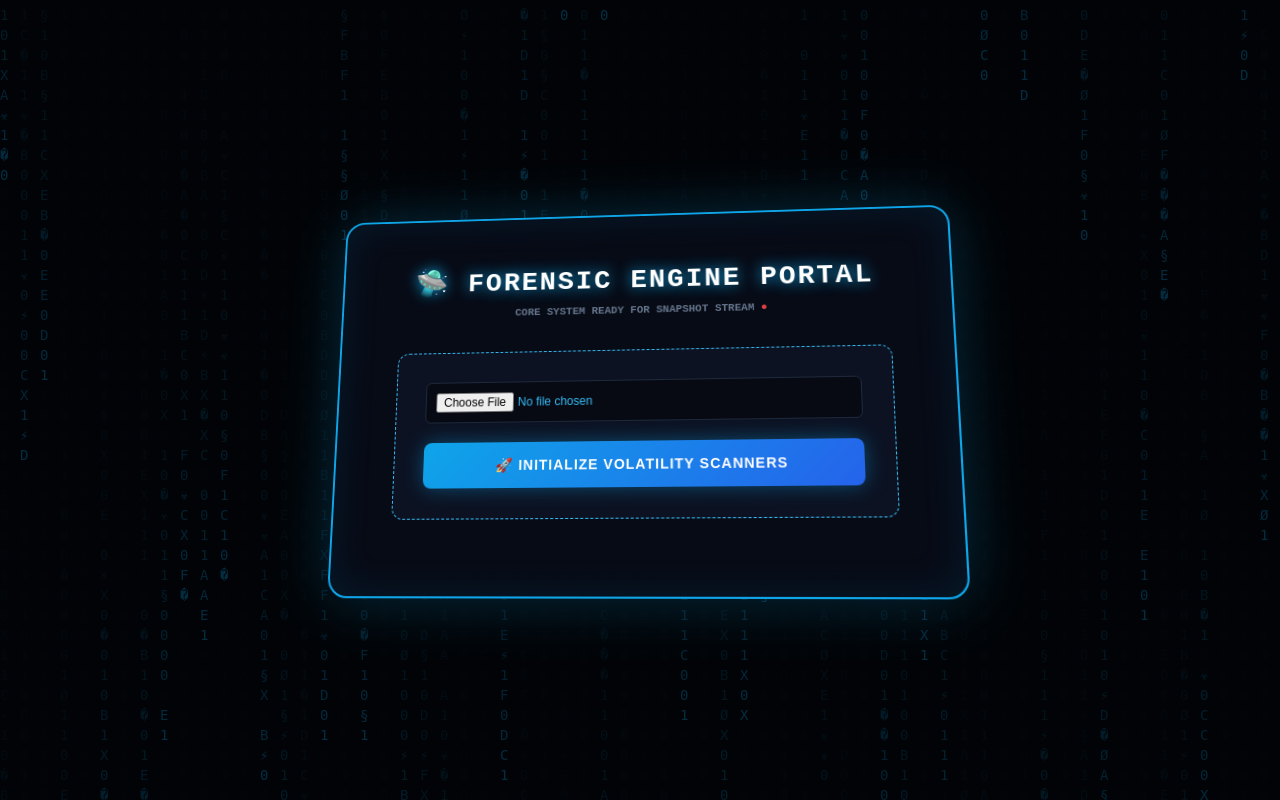
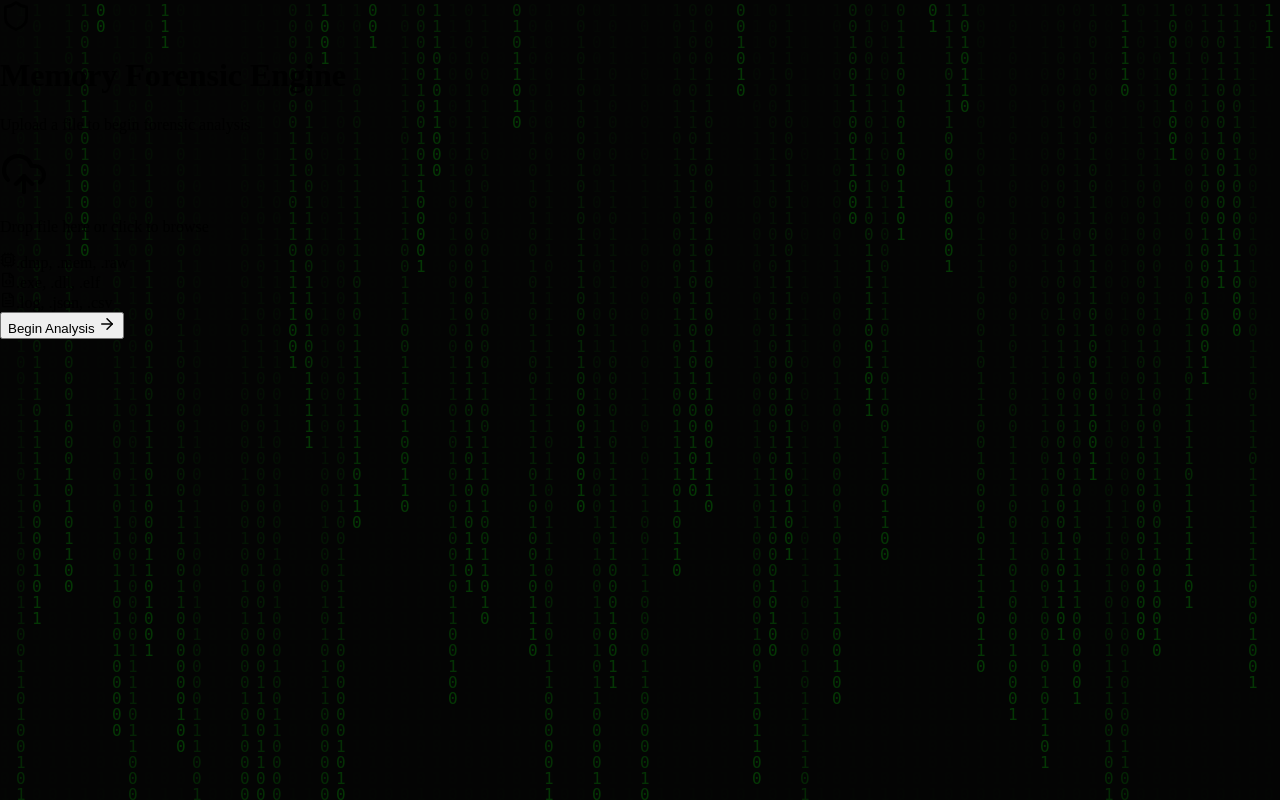
Before and after one commit to Prasannakumar005/Memory-Forensic-Engine, a Flask app: page / in a window 1280 px wide. Run offline with Flask 3, Linux system fonts and the light colour scheme.

Commit message:
Update index.html

```diff
--- a/templates/index.html
+++ b/templates/index.html
@@ -2,130 +2,134 @@
 <html lang="en">
 <head>
   <meta charset="UTF-8">
-    <title>🛸 Advanced 3D Cyber Forensics Lab</title>
+  <meta name="viewport" content="width=device-width, initial-scale=1.0">
+  <title>Memory Forensic Engine</title>
+  <link rel="preconnect" href="https://fonts.googleapis.com">
+  <link rel="preconnect" href="https://fonts.gstatic.com" crossorigin>
+  <link href="https://fonts.googleapis.com/css2?family=Inter:wght@400;500;600;700&family=JetBrains+Mono:wght@400;600&display=swap" rel="stylesheet">
+  <link rel="stylesheet" href="/static/css/main.css">
   <style>
+    /* Background Modification Starts */
     body {
-            background: #020408;
-            color: #38bdf8;
-            font-family: 'Courier New', Courier, monospace;
-            margin: 0; padding: 0;
-            overflow: hidden;
+      background-color: #050505 !important;
+      margin: 0;
+      overflow-x: hidden;
+    }
+    #matrix-bg {
+      position: fixed;
+      top: 0;
+      left: 0;
+      width: 100%;
+      height: 100%;
+      z-index: -1;
+      opacity: 0.2;
+    }
+    /* Background Modification Ends */
+
+    .notification-toast {
+      position: fixed;
+      top: 24px;
+      right: 24px;
+      background: var(--bg-surface);
+      border: 1px solid var(--danger-border);
+      box-shadow: var(--shadow-lg);
+      padding: var(--sp-3) var(--sp-5);
+      border-radius: var(--radius-md);
+      color: var(--danger);
+      font-family: var(--font-sans);
+      font-size: var(--text-sm);
+      font-weight: 600;
       display: flex;
-            justify-content: center;
       align-items: center;
-            height: 100vh;
-            perspective: 1000px;
+      gap: var(--sp-2);
+      z-index: 9999;
+      animation: slideInRight 0.35s var(--ease-out);
+      transition: all 0.3s var(--ease-out);
     }
-
-        /* 💾 CANVAS BACKDROP */
-        canvas {
-            position: absolute;
-            top: 0; left: 0;
-            width: 100%; height: 100%;
-            z-index: 1;
-            opacity: 0.25;
+    @keyframes slideInRight {
+      from { transform: translateX(120%); opacity: 0; }
+      to { transform: translateX(0); opacity: 1; }
     }
-
-        /* 🌌 INTERACTIVE 3D GLOW PORTAL CARD */
-        .portal-container {
-            background: rgba(8, 12, 24, 0.85);
-            border: 2px solid #0ea5e9;
-            padding: 50px 60px;
-            border-radius: 20px;
-            text-align: center;
-            backdrop-filter: blur(25px);
-            box-shadow: 0 0 60px rgba(14, 165, 233, 0.25), inset 0 0 40px rgba(14, 165, 233, 0.1);
-            transform: rotateX(10deg) rotateY(-5deg);
-            transition: transform 0.1s ease-out;
-            z-index: 5;
-            max-width: 500px;
-            width: 100%;
-        }
-
-        h1 {
-            font-size: 28px; color: #fff;
-            text-shadow: 0 0 15px #0ea5e9;
-            margin: 0 0 10px 0; letter-spacing: 2px;
-        }
-
-        .status-alert {
-            font-size: 11px; color: #64748b; margin-bottom: 35px; font-weight: bold;
-        }
-        .pulse-dot { color: #ef4444; animation: pulse 1s infinite alternate; }
-
-        .upload-box {
-            background: rgba(15, 23, 42, 0.6);
-            border: 1px dashed #38bdf8;
-            padding: 30px; border-radius: 12px; margin-bottom: 25px;
-        }
-
-        input[type="file"] {
-            color: #38bdf8; background: #070a13;
-            padding: 10px; border: 1px solid #1e293b;
-            border-radius: 6px; width: 100%; box-sizing: border-box;
-            cursor: pointer; font-size: 12px;
-        }
-
-        .cyber-btn {
-            background: linear-gradient(135deg, #0ea5e9 0%, #2563eb 100%);
-            color: white; padding: 15px; border: none; border-radius: 8px;
-            font-size: 14px; font-weight: bold; cursor: pointer;
-            box-shadow: 0 0 20px rgba(14, 165, 233, 0.4); width: 100%;
-            transition: all 0.3s ease; letter-spacing: 1px;
-        }
-        .cyber-btn:hover { box-shadow: 0 0 35px #38bdf8; transform: translateY(-2px); }
-
-        @keyframes pulse { from { opacity: 0.3; } to { opacity: 1; } }
   </style>
 </head>
-<body>
+<body class="upload-page">
 
-    <canvas id="matrixCanvas"></canvas>
+  <canvas id="matrix-bg"></canvas>
 
-    <div class="portal-container" id="portal">
-        <h1>🛸 FORENSIC ENGINE PORTAL</h1>
-        <div class="status-alert">CORE SYSTEM READY FOR SNAPSHOT STREAM <span class="pulse-dot">●</span></div>
+  <form id="uploadForm" action="/upload_dump" method="POST" enctype="multipart/form-data">
+    <div class="upload-card card card-raised">
+      <header class="flex flex-col items-center mb-6">
+        <div class="flex items-center gap-3 mb-2">
+          <i data-lucide="shield" style="width:32px;height:32px;" class="text-accent"></i>
+          <h1>Memory Forensic Engine</h1>
+        </div>
+        <p class="text-secondary text-sm">Upload a file to begin forensic analysis</p>
+      </header>
 
-        <div class="upload-box">
-            <form action="/upload_dump" method="POST" enctype="multipart/form-data">
-                <input type="file" name="file" required style="margin-bottom: 20px;"><br>
-                <button type="submit" class="cyber-btn">🚀 INITIALIZE VOLATILITY SCANNERS</button>
-            </form>
-        </div>
+      <div class="upload-zone" id="uploadZone">
+        <i data-lucide="upload-cloud" class="icon-upload" style="width:48px;height:48px;"></i>
+        <p class="text-muted mt-3" id="dropText">Drop file here or click to browse</p>
+        <input type="file" id="fileInput" name="file" hidden>
+        <span class="file-name font-mono text-sm mt-2" id="fileName"></span>
       </div>
 
+      <div class="file-hints mt-4">
+        <div class="file-hint"><i data-lucide="cpu" style="width:16px;height:16px;"></i><span class="font-mono text-xs">.dmp, .mem, .raw</span></div>
+        <div class="file-hint"><i data-lucide="file-code" style="width:16px;height:16px;"></i><span class="font-mono text-xs">.exe, .dll, .elf</span></div>
+        <div class="file-hint"><i data-lucide="file-text" style="width:16px;height:16px;"></i><span class="font-mono text-xs">.log, .json, .csv</span></div>
+      </div>
+
+      <button type="submit" id="submitBtn" class="btn btn-primary btn-lg w-full mt-4">
+        <span>Begin Analysis</span>
+        <i data-lucide="arrow-right" style="width:18px;height:18px;"></i>
+      </button>
+    </div>
+  </form>
+
+  <script src="https://unpkg.com/lucide@latest/dist/umd/lucide.min.js"></script>
   <script>
-        const portal = document.getElementById('portal');
-        document.addEventListener('mousemove', (e) => {
-            let xAxis = (window.innerWidth / 2 - e.pageX) / 25;
-            let yAxis = (window.innerHeight / 2 - e.pageY) / 25;
-            portal.style.transform = `rotateY(${-xAxis}deg) rotateX(${yAxis}deg)`;
-        });
-
-        // Matrix Background Logic
-        const canvas = document.getElementById('matrixCanvas');
+    /* Matrix Effect Script */
+    const canvas = document.getElementById('matrix-bg');
     const ctx = canvas.getContext('2d');
     canvas.width = window.innerWidth;
     canvas.height = window.innerHeight;
+    const binary = "01010101010101010101";
+    const fontSize = 16;
+    const columns = canvas.width / fontSize;
+    const drops = Array(Math.floor(columns)).fill(1);
+    function draw() {
+      ctx.fillStyle = 'rgba(0, 0, 0, 0.05)';
+      ctx.fillRect(0, 0, canvas.width, canvas.height);
+      ctx.fillStyle = '#0f0';
+      ctx.font = fontSize + 'px monospace';
+      for (let i = 0; i < drops.length; i++) {
+        const text = binary.charAt(Math.floor(Math.random() * binary.length));
+        ctx.fillText(text, i * fontSize, drops[i] * fontSize);
+        if (drops[i] * fontSize > canvas.height && Math.random() > 0.975) drops[i] = 0;
+        drops[i]++;
+      }
+    }
+    setInterval(draw, 60);
 
-        const chars = "010101010101ABCDEF01XØ§☣️👾⚡";
-        const columns = canvas.width / 20;
-        const drops = Array(Math.floor(columns)).fill(1);
-
-        function drawMatrix() {
-            ctx.fillStyle = "rgba(2, 4, 8, 0.08)";
-            ctx.fillRect(0, 0, canvas.width, canvas.height);
-            ctx.fillStyle = "#0ea5e9";
-            ctx.font = "14px monospace";
-
-            drops.forEach((y, i) => {
-                const text = chars[Math.floor(Math.random() * chars.length)];
-                ctx.fillText(text, i * 20, y * 20);
-                if (y * 20 > canvas.height && Math.random() > 0.975) drops[i] = 0;
-                drops[i]++;
+    (function() {
+      'use strict';
+      document.addEventListener('DOMContentLoaded', function () {
+        lucide.createIcons();
+        var uploadForm = document.getElementById('uploadForm');
+        var uploadZone = document.getElementById('uploadZone');
+        var fileInput = document.getElementById('fileInput');
+        var fileName = document.getElementById('fileName');
+        var dropText = document.getElementById('dropText');
+        uploadZone.addEventListener('click', function () { fileInput.click(); });
+        fileInput.addEventListener('change', function () { if (fileInput.files.length > 0) showFile(fileInput.files[0]); });
+        uploadZone.addEventListener('dragover', function (e) { e.preventDefault(); uploadZone.classList.add('dragover'); });
+        uploadZone.addEventListener('dragleave', function (e) { e.preventDefault(); uploadZone.classList.remove('dragover'); });
+        uploadZone.addEventListener('drop', function (e) { e.preventDefault(); uploadZone.classList.remove('dragover'); if (e.dataTransfer.files.length > 0) { fileInput.files = e.dataTransfer.files; showFile(e.dataTransfer.files[0]); } });
+        uploadForm.addEventListener('submit', function (e) { if (!fileInput.files || fileInput.files.length === 0) { e.preventDefault(); showNotification("[No file Uploaded]"); } });
+        function showFile(file) { fileName.textContent = file.name; fileName.classList.add('visible'); dropText.textContent = "Selected file:"; dropText.style.color = "var(--text-secondary)"; }
+        function showNotification(message) { var existing = document.querySelector('.notification-toast'); if (existing) existing.remove(); var toast = document.createElement('div'); toast.className = 'notification-toast'; toast.innerHTML = `<i data-lucide="alert-circle" style="width: 16px; height: 16px;"></i><span>${message}</span>`; document.body.appendChild(toast); lucide.createIcons(); setTimeout(function () { toast.style.opacity = '0'; toast.style.transform = 'translateY(-8px)'; setTimeout(function () { toast.remove(); }, 300); }, 3000); }
       });
-        }
-        setInterval(drawMatrix, 40);
+    })();
   </script>
 </body>
 </html>
```
Lines whose indentation alone changed are shown as unchanged.
